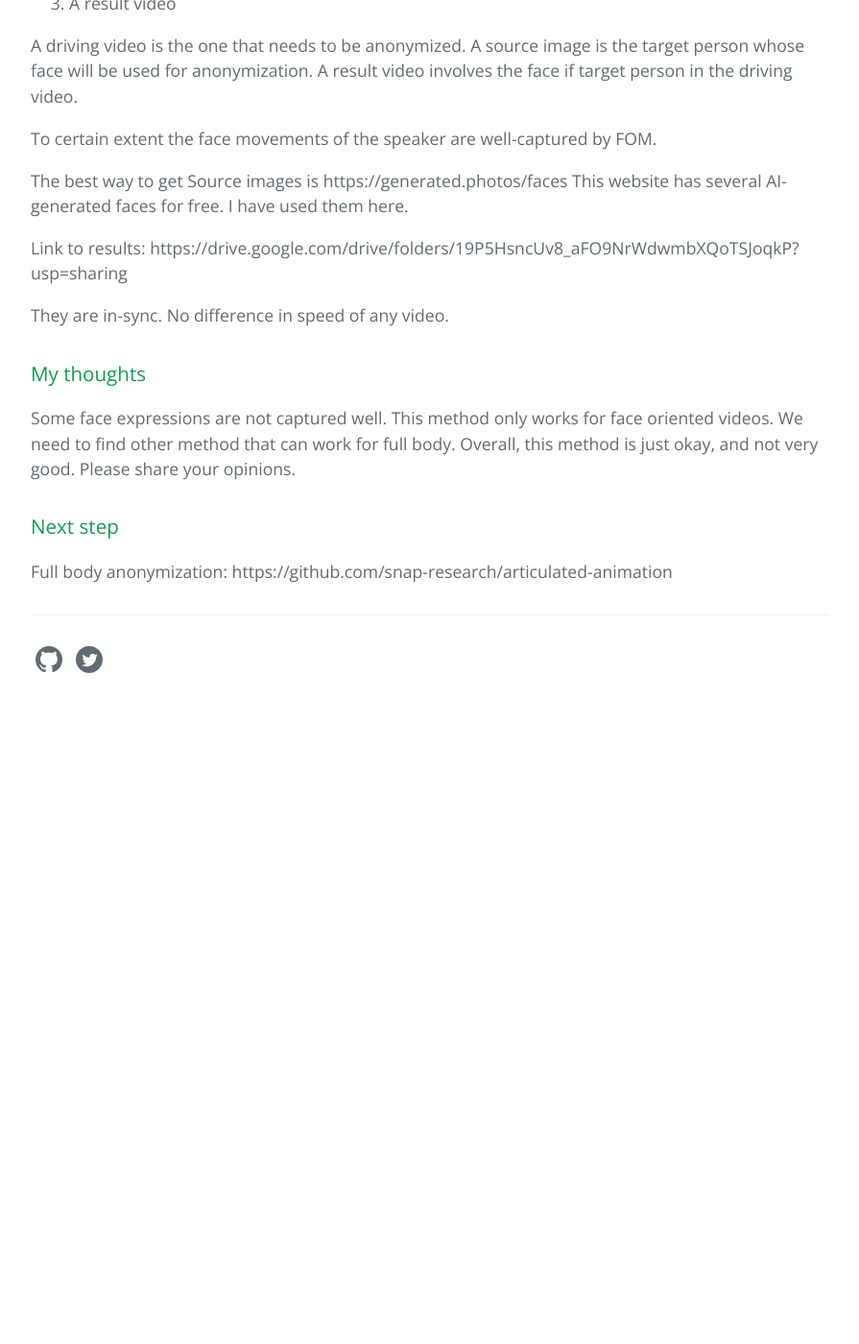
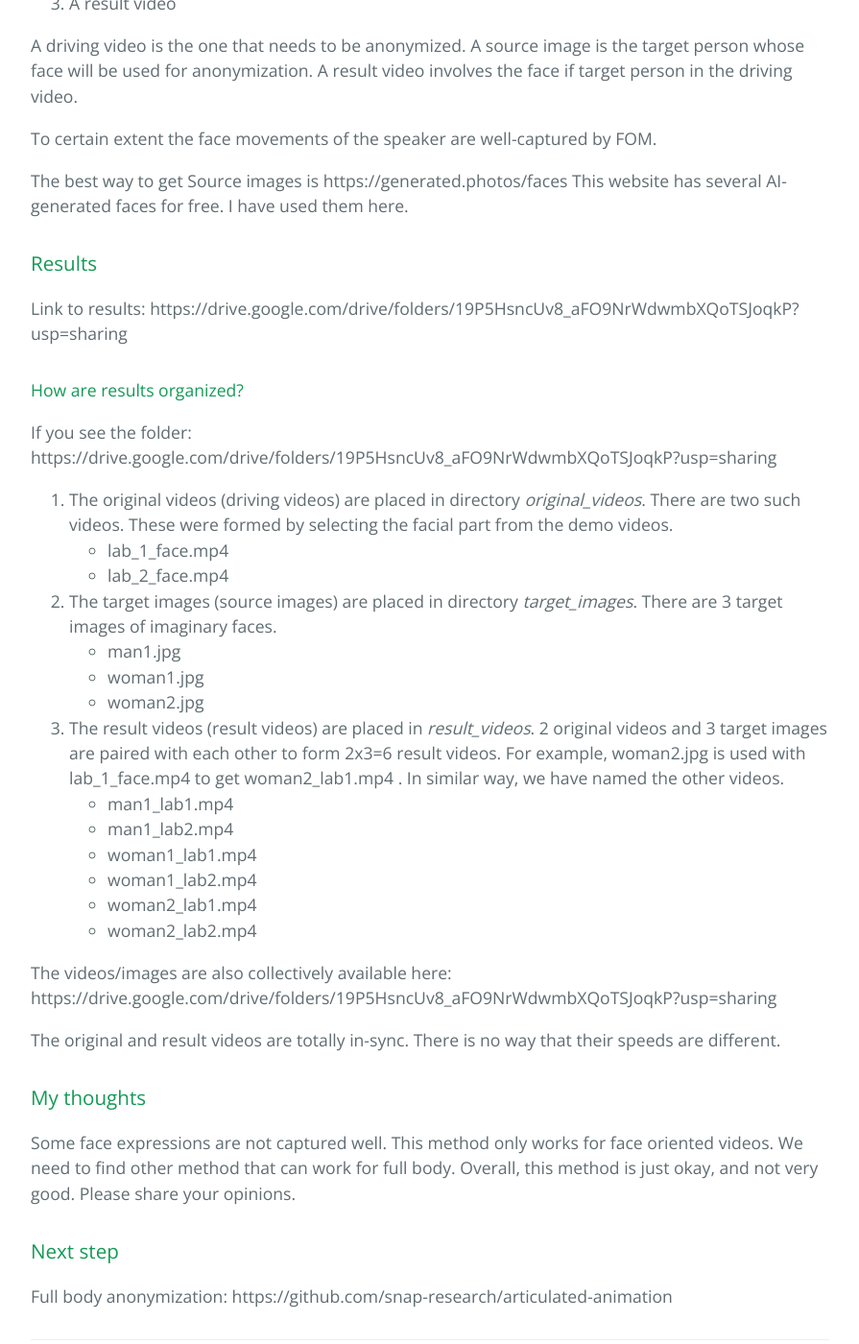
Before and after one commit to yashkhasbage25/AnonymizingAudioVisualData, a Jekyll site: the page built from _posts/2021-07-21-first-order-model.md, in a window 1280 px wide and 1400 px high, scrolled down 814 px. Shown: the whole window at 96% size, without its empty margins (192-1087 px from the left). Built offline with Jekyll 4.4.1, drawn with Linux system fonts in a browser that asks for light colours; before the commit the page ends 1569 px from its top, so only the background shows below that.

Commit message:
fom results: more on result organization

```diff
--- a/_posts/2021-07-21-first-order-model.md
+++ b/_posts/2021-07-21-first-order-model.md
@@ -30,9 +30,32 @@ To certain extent the face movements of the speaker are well-captured by FOM.
 The best way to get Source images is https://generated.photos/faces
 This website has several AI-generated faces for free. I have used them here.
 
+### Results
+
 Link to results: https://drive.google.com/drive/folders/19P5HsncUv8_aFO9NrWdwmbXQoTSJoqkP?usp=sharing
 
-They are in-sync. No difference in speed of any video.
+#### How are results organized?
+
+If you see the folder: https://drive.google.com/drive/folders/19P5HsncUv8_aFO9NrWdwmbXQoTSJoqkP?usp=sharing
+
+1. The original videos (driving videos) are placed in directory *original_videos*. There are two such videos. These were formed by selecting the facial part from the demo videos.
+    - lab_1_face.mp4
+    - lab_2_face.mp4
+2. The target images (source images) are placed in directory *target_images*. There are 3 target images of imaginary faces.
+    - man1.jpg
+    - woman1.jpg
+    - woman2.jpg
+3. The result videos (result videos) are placed in *result_videos*. 2 original videos and 3 target images are paired with each other to form 2x3=6 result videos. For example, woman2.jpg is used with lab_1_face.mp4 to get woman2_lab1.mp4 . In similar way, we have named the other videos.
+    - man1_lab1.mp4
+    - man1_lab2.mp4
+    - woman1_lab1.mp4
+    - woman1_lab2.mp4
+    - woman2_lab1.mp4
+    - woman2_lab2.mp4
+
+The videos/images are also collectively available here: https://drive.google.com/drive/folders/19P5HsncUv8_aFO9NrWdwmbXQoTSJoqkP?usp=sharing
+
+The original and result videos are totally in-sync. There is no way that their speeds are different.
 
 ### My thoughts
 
```
